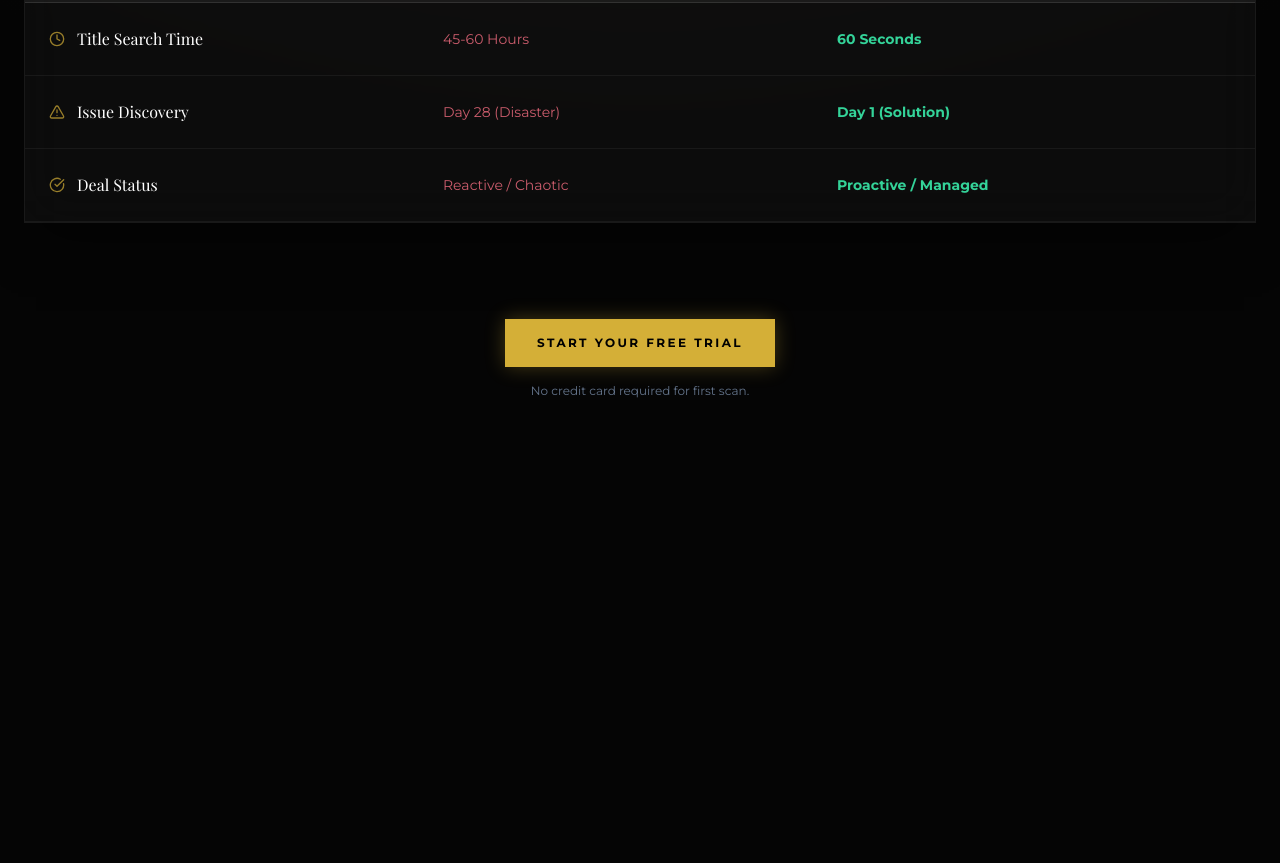
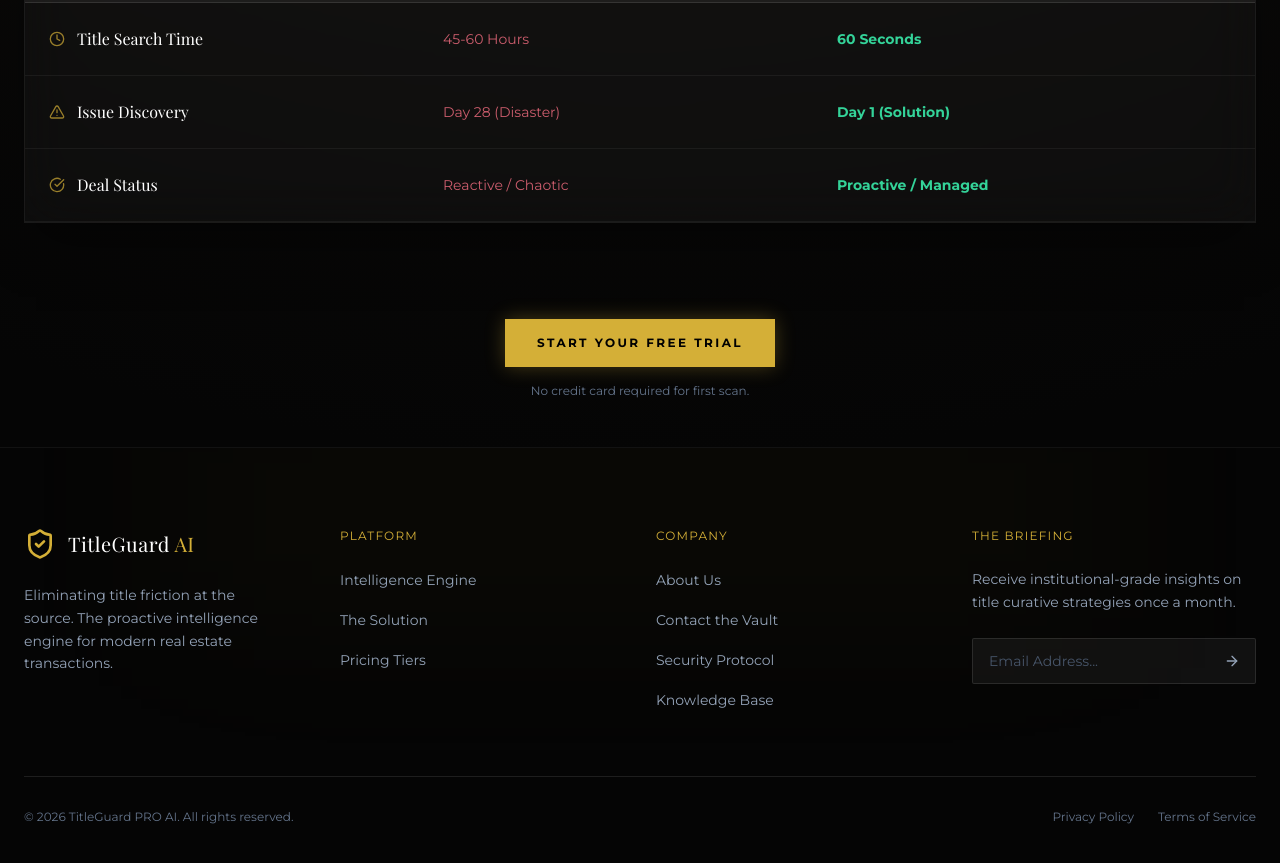
Before and after one commit to zaraiecastillo/titleguard-pro, a Next.js app: page /solution in a window 1280 px wide. Shown: the part 1505-2368 px from the top of the page. Before the commit the page ends 1952 px from the top, so only its background shows below. Built offline with nearby package versions, Linux system fonts and the light colour scheme; a web font is replaced by a local one.

Commit message:
feat: implement global footer component with 4-column Nocturnal Gold design

```diff
--- a/src/app/layout.tsx
+++ b/src/app/layout.tsx
@@ -1,6 +1,7 @@
 import type { Metadata } from "next";
 import { Playfair_Display, Montserrat } from "next/font/google";
 import Image from "next/image";
+import { Footer } from "@/components/Footer";
 import "./globals.css";
 import "../styles/luxury.css";
 
@@ -42,9 +43,13 @@
           <div className="absolute inset-0 bg-[#050505]/70" />
           <div className="absolute inset-0 bg-gradient-to-t from-[#050505] via-transparent to-[#1A1612]/20" />
         </div>
+
+
+
         <div className="relative z-10">
           {children}
         </div>
+        <Footer />
       </body>
     </html>
   );
--- /dev/null
+++ b/src/components/Footer.tsx
@@ -0,0 +1,86 @@
+"use client";
+
+import Link from "next/link";
+import { ShieldCheck, ArrowRight } from "lucide-react";
+
+export function Footer() {
+    return (
+        <footer className="bg-[#050505] border-t border-white/5 pt-20 pb-10 relative overflow-hidden">
+            {/* Subtle Gradient Glow */}
+            <div className="absolute top-0 left-1/2 -translate-x-1/2 w-3/4 h-32 bg-[#D4AF37]/5 blur-[100px] pointer-events-none" />
+
+            <div className="max-w-7xl mx-auto px-6 relative z-10">
+                <div className="grid grid-cols-1 md:grid-cols-2 lg:grid-cols-4 gap-12 lg:gap-8 mb-16">
+
+                    {/* Column 1: Brand */}
+                    <div className="space-y-6 lg:pr-8">
+                        <Link href="/" className="flex items-center space-x-3 group">
+                            <ShieldCheck className="w-8 h-8 text-[#D4AF37]" />
+                            <span className="text-xl font-serif text-white tracking-wide">
+                                TitleGuard <span className="text-[#D4AF37]">AI</span>
+                            </span>
+                        </Link>
+                        <p className="text-slate-400 text-sm leading-relaxed font-sans">
+                            Eliminating title friction at the source. The proactive intelligence engine for modern real estate transactions.
+                        </p>
+                    </div>
+
+                    {/* Column 2: Platform */}
+                    <div className="space-y-6">
+                        <h4 className="text-[#D4AF37] text-xs font-sans uppercase tracking-widest">Platform</h4>
+                        <ul className="space-y-4">
+                            <li><Link href="/intelligence" className="text-slate-400 hover:text-white transition-colors text-sm font-sans">Intelligence Engine</Link></li>
+                            <li><Link href="/solution" className="text-slate-400 hover:text-white transition-colors text-sm font-sans">The Solution</Link></li>
+                            <li><Link href="/pricing" className="text-slate-400 hover:text-white transition-colors text-sm font-sans">Pricing Tiers</Link></li>
+                        </ul>
+                    </div>
+
+                    {/* Column 3: Company */}
+                    <div className="space-y-6">
+                        <h4 className="text-[#D4AF37] text-xs font-sans uppercase tracking-widest">Company</h4>
+                        <ul className="space-y-4">
+                            <li><Link href="/about" className="text-slate-400 hover:text-white transition-colors text-sm font-sans">About Us</Link></li>
+                            <li><Link href="/contact" className="text-slate-400 hover:text-white transition-colors text-sm font-sans">Contact the Vault</Link></li>
+                            <li><Link href="/security" className="text-slate-400 hover:text-white transition-colors text-sm font-sans">Security Protocol</Link></li>
+                            <li><Link href="/faq" className="text-slate-400 hover:text-white transition-colors text-sm font-sans">Knowledge Base</Link></li>
+                        </ul>
+                    </div>
+
+                    {/* Column 4: Newsletter */}
+                    <div className="space-y-6">
+                        <h4 className="text-[#D4AF37] text-xs font-sans uppercase tracking-widest">The Briefing</h4>
+                        <p className="text-slate-400 text-sm leading-relaxed font-sans">
+                            Receive institutional-grade insights on title curative strategies once a month.
+                        </p>
+                        <form className="relative group mt-4">
+                            <input
+                                type="email"
+                                placeholder="Email Address..."
+                                className="w-full bg-white/5 border border-white/10 rounded-sm px-4 py-3 pr-12 text-white text-sm focus:outline-none focus:border-[#D4AF37]/50 transition-colors placeholder:text-slate-600"
+                            />
+                            <button
+                                type="button"
+                                className="absolute right-2 top-1/2 -translate-y-1/2 p-2 text-slate-400 hover:text-[#D4AF37] transition-colors"
+                            >
+                                <ArrowRight className="w-4 h-4" />
+                            </button>
+                        </form>
+                    </div>
+
+                </div>
+
+                {/* Bottom Bar */}
+                <div className="pt-8 border-t border-white/10 flex flex-col md:flex-row items-center justify-between gap-4">
+                    <p className="text-slate-500 text-xs font-sans">
+                        &copy; {new Date().getFullYear()} TitleGuard PRO AI. All rights reserved.
+                    </p>
+                    <div className="flex space-x-6">
+                        <Link href="/privacy" className="text-slate-500 hover:text-white transition-colors text-xs font-sans">Privacy Policy</Link>
+                        <Link href="/terms" className="text-slate-500 hover:text-white transition-colors text-xs font-sans">Terms of Service</Link>
+                    </div>
+                </div>
+
+            </div>
+        </footer>
+    );
+}
```
